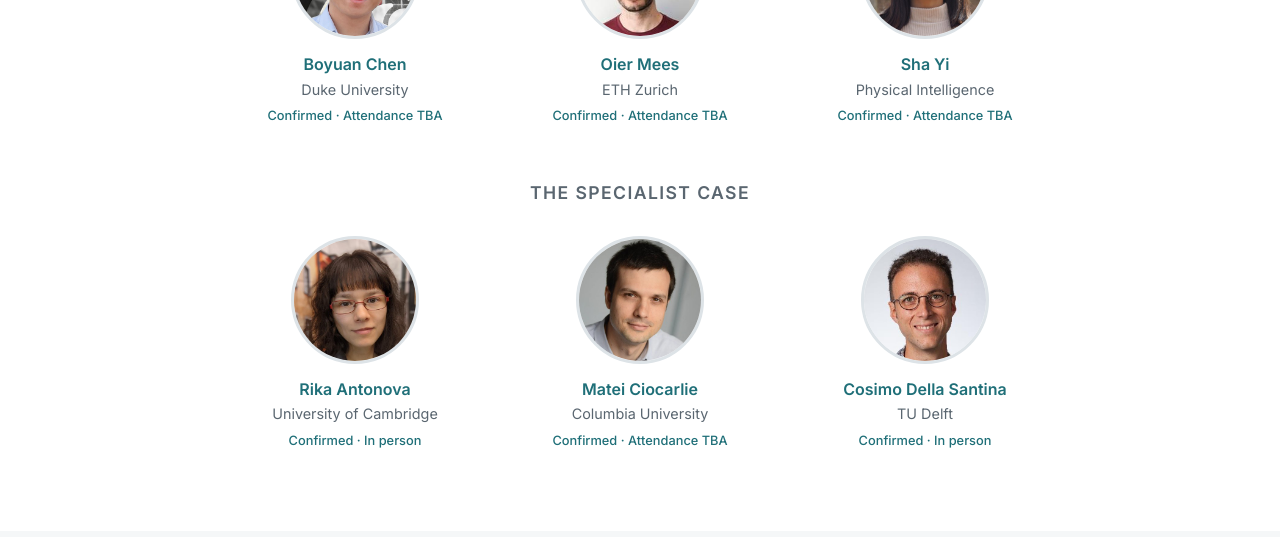
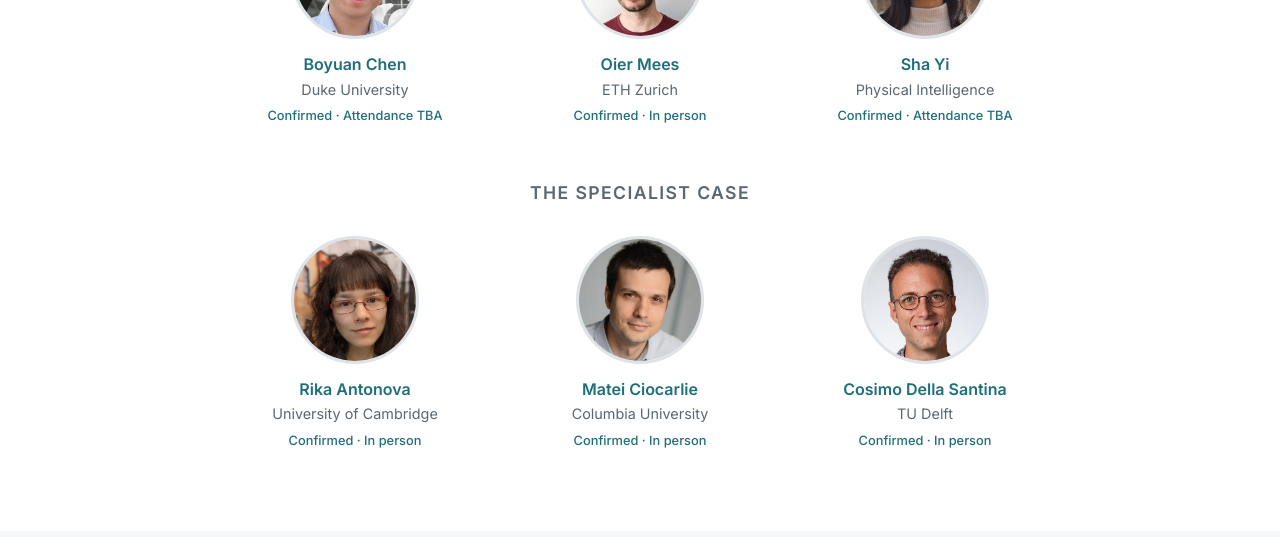
Before and after one commit to CRoB-ICRA-2027-Workshop/crob-icra-2027-workshop.github.io, a Jekyll site: the page built from index.html, in a window 1280 px wide and 900 px high, scrolled down 2811 px. Shown: the part 152-689 px from the top of the window. Built offline with Jekyll 4.4.1, drawn with Linux system fonts in a browser that asks for light colours.

Commit message:
feat: list Mees and Ciocarlie as attending in person
Both said by email they will probably attend in person.

Co-Authored-By: Claude Opus 5.5 <noreply@anthropic.com>

```diff
--- a/_data/speakers.yml
+++ b/_data/speakers.yml
@@ -15,7 +15,7 @@
   url: "https://www.oiermees.com/"
   photo: "mees.jpg"
   status: "Confirmed"
-  attendance: "TBA"
+  attendance: "In person"
 - block: generalist
   name: "Sha Yi"
   affiliation: "Physical Intelligence"
@@ -36,7 +36,7 @@
   url: "https://roam.me.columbia.edu/people/matei-ciocarlie"
   photo: "ciocarlie.jpg"
   status: "Confirmed"
-  attendance: "TBA"
+  attendance: "In person"
 - block: specialist
   name: "Cosimo Della Santina"
   affiliation: "TU Delft"
```
